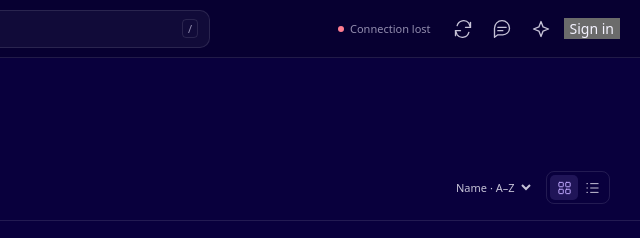
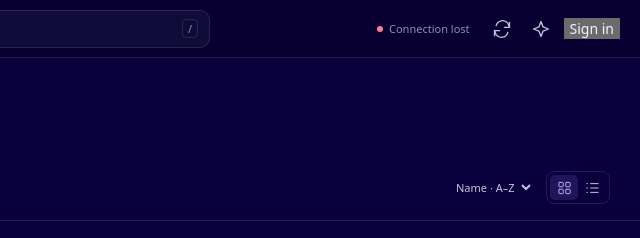
Before and after one commit to bitball41/monoliminal, a plain HTML site: page Drive/Liminal-Drive.html in a window 1280 px wide. Shown: the top 238 px of the page, 640-1280 px from the left. Drawn offline with Linux system fonts and the light colour scheme; no server answers.

Commit message:
Remove raw Storage navigation from Drive header

```diff
--- a/Drive/Liminal-Drive.html
+++ b/Drive/Liminal-Drive.html
@@ -140,7 +140,7 @@ html[data-light=true]{color-scheme:light;--deep:color-mix(in srgb,var(--bg) 94%,
 <button class="iconBtn mobileMenu" id="sidebarToggle" aria-label="Toggle navigation"></button>
 <div class="brand" aria-label="Liminal Drive"><span>Liminal <span style="color:var(--strong)">Drive</span></span></div>
 <div class="searchWrap"><span id="searchIcon"></span><input class="search" id="searchInput" placeholder="Search files and folders" aria-label="Search files and folders" autocomplete="off"><span class="searchKey" id="searchKey">/</span><button class="iconBtn clearSearch hidden" id="clearSearch" aria-label="Clear search"></button></div>
-<div class="topActions"><div class="connection" id="connectionLabel" role="status">Connecting</div><button class="iconBtn" id="refreshBtn" title="Refresh files" aria-label="Refresh files"></button><a class="iconBtn networkLink" id="chatLink" href="https://ucgjwrjqmexenmrpbdkh.supabase.co/storage/v1/object/public/liminal-apps/chat.html" target="_blank" rel="noopener" title="Liminal Chat" aria-label="Open Liminal Chat"></a><button class="iconBtn" id="themeBtn" title="Appearance" aria-label="Appearance"></button><button class="accountLink" id="accountBtn" title="Sign in to Liminal" aria-label="Sign in to Liminal">Sign in</button></div>
+<div class="topActions"><div class="connection" id="connectionLabel" role="status">Connecting</div><button class="iconBtn" id="refreshBtn" title="Refresh files" aria-label="Refresh files"></button><button class="iconBtn" id="themeBtn" title="Appearance" aria-label="Appearance"></button><button class="accountLink" id="accountBtn" title="Sign in to Liminal" aria-label="Sign in to Liminal">Sign in</button></div>
 </header>
 <div class="main">
 <aside class="sidebar" id="sidebar"><button class="primary newBtn" id="newBtn"></button><div class="navLabel">Liminal Network</div><nav class="nav" id="sideNav"></nav><div class="sidebarBottom"><div class="storageLine"><span>Storage used</span><span id="storageText">—</span></div><div class="storageBar"><div class="storageFill" id="storageFill"></div></div><div class="storageNote">Play, open, and download freely.<br>Upload with a Mod role or above.</div><button class="accountCard" id="sidebarAccount" style="background:transparent;width:100%;text-align:left"><span class="avatar" id="sideAvatar" style="display:grid;place-items:center;flex:none">LD</span><span class="accountText"><span class="accountName" id="accountName">Guest</span><span class="accountRole" id="accountRole" style="display:block">Browse and download files</span></span></button></div></aside>
@@ -321,7 +321,7 @@ async function uploadFiles(files,prefix){if(state.uploadActive){toast('Wait for
 async function runUploads(queue){if(state.uploadActive)return;state.uploadActive=true;state.uploadCancel=false;try{if(!await ensureUpload()){state.uploadActive=false;return}}catch(e){state.uploadActive=false;toast(e.message);return}state.uploads=queue;renderUploads();for(const u of queue){if(state.uploadCancel){u.status='cancelled';continue}u.status='uploading';u.error='';renderUploads();try{if(!u.key||/[\\\x00-\x1f\x7f]/.test(u.key)||u.key.split('/').some(x=>x==='.'||x==='..'||x.startsWith('.liminal-')))throw new Error('Invalid or reserved file path. Rename this file and retry.');await uploadOne(u)}catch(e){u.status=e.name==='AbortError'||state.uploadCancel?'cancelled':'error';u.error=u.status==='error'?e.message:'';if(e.status===401||e.status===403){state.uploadCancel=true}}renderUploads()}state.uploadActive=false;renderUploads();await refresh({quiet:true});const done=queue.filter(x=>x.status==='done').length;toast(`${done} file${done===1?'':'s'} uploaded${queue.some(x=>x.status==='error')?'. Check the upload panel for errors.':'.'}`)}
 async function dropEntries(items){const out=[];const walk=async(entry,path='')=>{if(entry.isFile){const file=await new Promise((ok,no)=>entry.file(ok,no));out.push({file,path:path+file.name})}else if(entry.isDirectory){const reader=entry.createReader();let batch;do{batch=await new Promise((ok,no)=>reader.readEntries(ok,no));for(const child of batch)await walk(child,path+entry.name+'/')}while(batch.length)}};for(const item of items){const entry=item.webkitGetAsEntry?.();if(entry)await walk(entry);else{const f=item.getAsFile();if(f)out.push({file:f,path:f.name})}}return out}
 // Populate the interface from local SVG icons; no CDN or runtime dependency.
-$('#chatLink').innerHTML=I.chat;$('#themeBtn').innerHTML=I.spark;$('#sidebarToggle').innerHTML=I.menu;$('#searchIcon').innerHTML=I.search;$('#searchIcon').style.cssText='position:absolute;left:13px;top:10px;color:var(--muted);pointer-events:none';$('#searchIcon svg').style.cssText='width:17px;height:17px';$('#clearSearch').innerHTML=I.close;$('#refreshBtn').innerHTML=I.refresh;$('#gridBtn').innerHTML=I.grid;$('#listBtn').innerHTML=I.list;$('#dropIcon').innerHTML=I.upload;$('#uploadClose').innerHTML=I.close;$('#newBtn').innerHTML=I.plus+'<span>New</span>';$('#uploadBtn').innerHTML=I.upload+'<span>Upload files</span>';
+$('#themeBtn').innerHTML=I.spark;$('#sidebarToggle').innerHTML=I.menu;$('#searchIcon').innerHTML=I.search;$('#searchIcon').style.cssText='position:absolute;left:13px;top:10px;color:var(--muted);pointer-events:none';$('#searchIcon svg').style.cssText='width:17px;height:17px';$('#clearSearch').innerHTML=I.close;$('#refreshBtn').innerHTML=I.refresh;$('#gridBtn').innerHTML=I.grid;$('#listBtn').innerHTML=I.list;$('#dropIcon').innerHTML=I.upload;$('#uploadClose').innerHTML=I.close;$('#newBtn').innerHTML=I.plus+'<span>New</span>';$('#uploadBtn').innerHTML=I.upload+'<span>Upload files</span>';
 $('#sideNav').innerHTML=[['games','Games',I.gamepad],['apps','Apps',I.app],['drive','Drive',I.folder],['recent','Recent',I.clock],['starred','Starred',I.star],['trash','Junk',I.trash]].map(([v,n,i])=>`<button class="navBtn ${v==='drive'?'navDivider':''}" data-view="${v}" aria-label="${n}">${i}<span>${n}</span>${v==='trash'?'<span class="count" id="navTrashCount"></span>':v==='starred'?'<span class="count" id="navStarCount"></span>':''}</button>`).join('');
 $('#filters').innerHTML=[['all','All'],['folder','Folders'],['html','HTML'],['image','Images'],['text','Documents'],['media','Media']].map(([k,n])=>`<button class="filter" data-filter="${k}">${n}</button>`).join('');
 $('#searchInput').oninput=e=>{state.search=e.target.value;state.selected=null;render()};$('#clearSearch').onclick=()=>{state.search='';$('#searchInput').value='';render();$('#searchInput').focus()};$('#sortSelect').onchange=e=>{state.sort=e.target.value;try{localStorage.setItem('ld-sort',state.sort)}catch{}render()};$('#gridBtn').onclick=()=>layout('grid');$('#listBtn').onclick=()=>layout('list');function layout(l){state.layout=l;try{localStorage.setItem('ld-layout',l)}catch{}render()}
```
